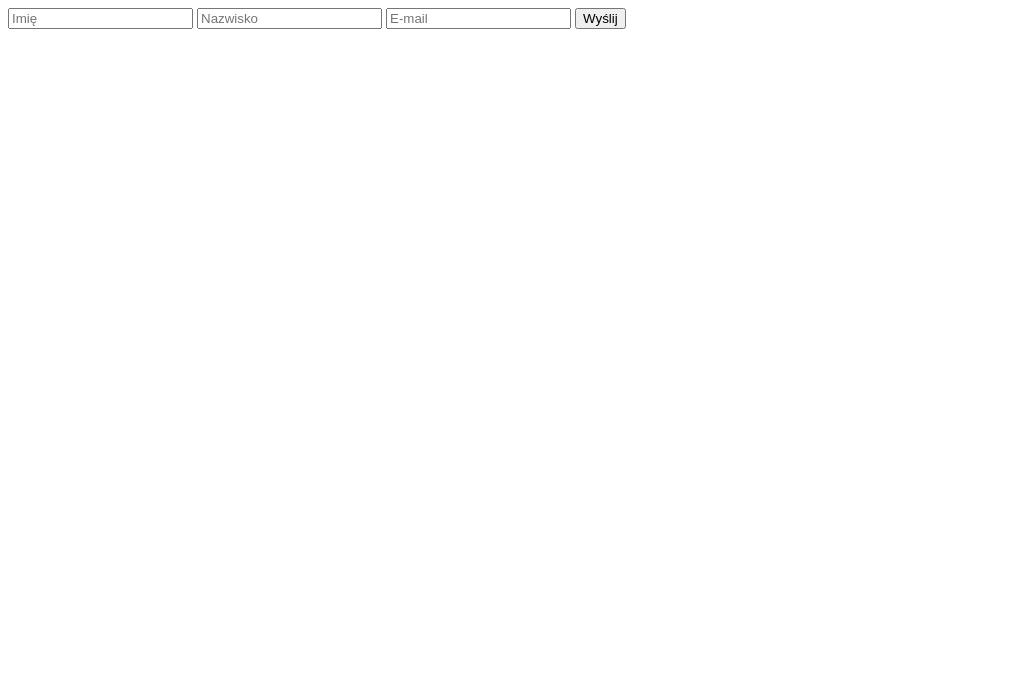
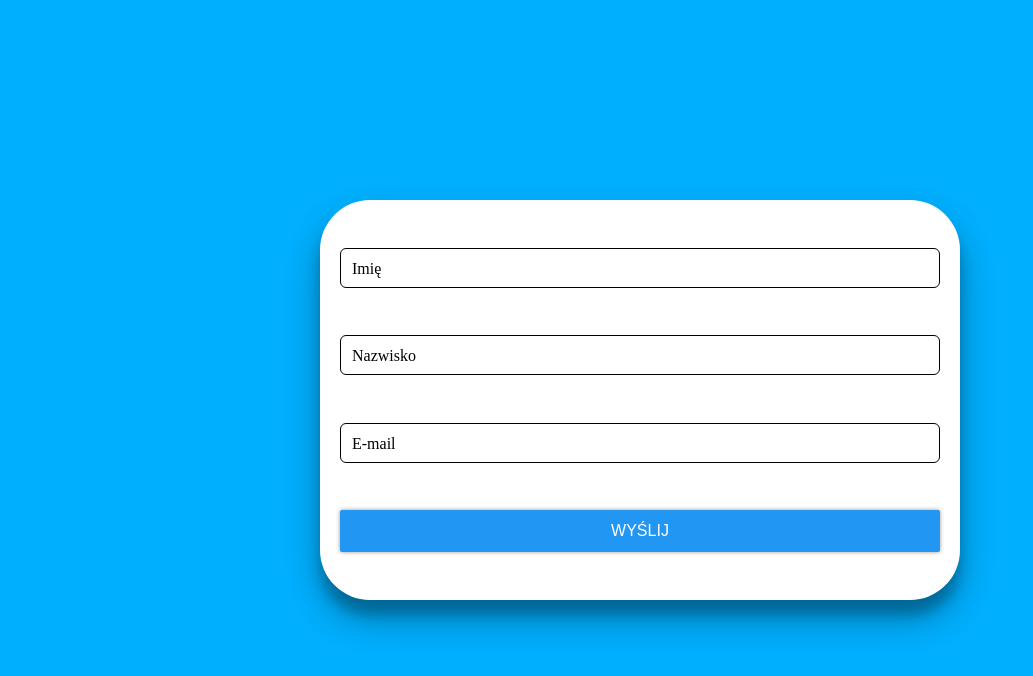
Before and after one commit to BBartt/zadanie, a plain HTML site: page front-end hmtl css js/index.html in a window 1280 px wide. Shown: the whole page, without its empty margins (0-1033 px from the left). Drawn offline with Linux system fonts and the light colour scheme.

Commit message:
Done part: "Stylizacja Formularza" + update index.html (wrap input in .input-wrapper and add label for animation)

```diff
--- a/front-end hmtl css js/index.html
+++ b/front-end hmtl css js/index.html
@@ -4,17 +4,28 @@
     <meta charset="UTF-8" />
     <meta name="viewport" content="width=device-width, initial-scale=1.0" />
     <title>HTML / CSS / JAVASCRIPT</title>
-    <link rel="stylesheet" href="styles.css" />
+    <link rel="stylesheet" href="./styles.css" />
   </head>
-  <body>
+  <body class="body">
     <div class="content">
       <div class="login-form">
         <form method="post" class="form">
-          <input type="text" placeholder="Imię" />
-          <input type="text" placeholder="Nazwisko" />
-          <input type="email" placeholder="E-mail" />
+          <div class="input-wrapper">
+            <input class="input" type="text" id="name" required />
+            <label class="label" for="name">Imię</label>
+          </div>
 
-          <button>Wyślij</button>
+          <div class="input-wrapper">
+            <input class="input" type="text" id="lastname" required />
+            <label class="label" for="lastname">Nazwisko</label>
+          </div>
+
+          <div class="input-wrapper">
+            <input class="input" type="email" id="email" required />
+            <label class="label" for="email">E-mail</label>
+          </div>
+
+          <button class="btn">Wyślij</button>
         </form>
       </div>
     </div>
--- a/front-end hmtl css js/styles.css
+++ b/front-end hmtl css js/styles.css
@@ -0,0 +1,114 @@
+* {
+  box-sizing: border-box;
+}
+
+:root {
+  --white: #fff;
+  --black: #000;
+  --bg-color: #00b0ff;
+  --btn-bg: #47a7f5;
+  --btn-bg-ripple: #6eb9f7;
+}
+
+html {
+  font-size: 62.5%;
+}
+
+.body {
+  height: 100vh;
+  padding: 0;
+  margin: 0;
+
+  display: flex;
+  justify-content: center;
+  align-items: center;
+
+  background-color: var(--bg-color);
+  font-size: 1.6rem;
+}
+
+.content {
+}
+
+.content .login-form {
+  height: 50vh;
+  width: 50vw;
+  background-color: var(--white);
+  background-color: 10%;
+
+  box-shadow: 0 19px 38px rgba(0, 0, 0, 0.3), 0 15px 12px rgba(0, 0, 0, 0.22);
+  border-radius: 50px;
+  padding: 20px;
+}
+
+.content .login-form .form {
+  display: flex;
+  flex-direction: column;
+  justify-content: space-evenly;
+
+  height: 100%;
+}
+
+.content .login-form .form .input-wrapper {
+  position: relative;
+  margin-bottom: 20px;
+}
+
+.content .login-form .form .input-wrapper .label {
+  position: absolute;
+  left: 10px;
+  top: 10px;
+
+  padding: 2px 2px;
+  cursor: text;
+  transition: top 200ms ease-in, left 200ms ease-in, font-size 200ms ease-in;
+  background-color: var(--white);
+}
+
+.content .login-form .form .input-wrapper .input {
+  border: 1px solid var(--black);
+  border-radius: 6px;
+  padding: 4px 6px 4px 10px;
+  font-size: 1.8rem;
+  height: 40px;
+  width: 100%;
+}
+
+.content .login-form .form .input-wrapper .input:focus + .label,
+.content .login-form .form .input-wrapper .input:valid + .label {
+  top: -10px;
+  left: 10px;
+  font-size: 1.4rem;
+}
+
+.content .login-form .form .input-name,
+.content .login-form .form .input-lastname,
+.content .login-form .form .input-email {
+  /* background-color: red; */
+}
+
+.content .login-form .form .btn {
+  border: none;
+  border-radius: 2px;
+  padding: 12px 18px;
+  font-size: 16px;
+  text-transform: uppercase;
+  cursor: pointer;
+  color: white;
+  background-color: #2196f3;
+  box-shadow: 0 0 4px #999;
+  outline: none;
+
+  background-position: center;
+  transition: background 0.8s;
+}
+.content .login-form .form .btn:hover {
+  background: var(--btn-bg)
+    radial-gradient(circle, transparent 1%, var(--btn-bg) 1%) center/15000%;
+}
+
+.content .login-form .form .btn:active {
+  background-color: var(--btn-bg-ripple);
+  background-size: 100%;
+  transition: background 0s;
+}
```
